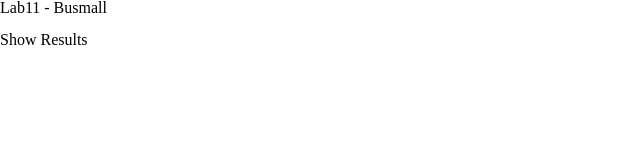
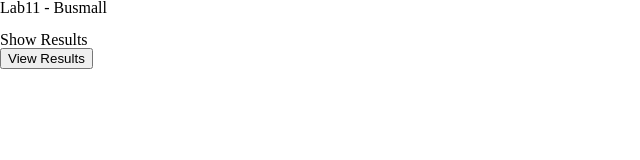
Before and after one commit to katrina-l-hill/busmall, a plain HTML site: page index.html in a window 1280 px wide. Shown: the whole page, without its empty margins (0-640 px from the left). Drawn offline with Linux system fonts and the light colour scheme.

Commit message:
added button tag

```diff
--- a/index.html
+++ b/index.html
@@ -35,6 +35,8 @@
       <div id="show-results-button">Show Results</div>
       <ul id="display-results-list"></ul>
 
+      <button type="results">View Results</button>
+
   </main>
   <script src="js/app.js"></script>
 </body>
```
